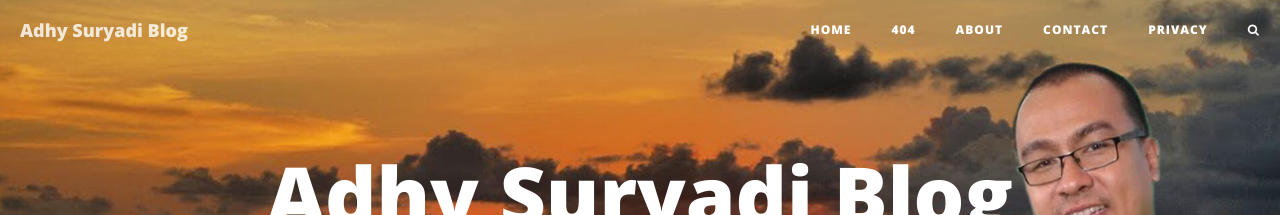
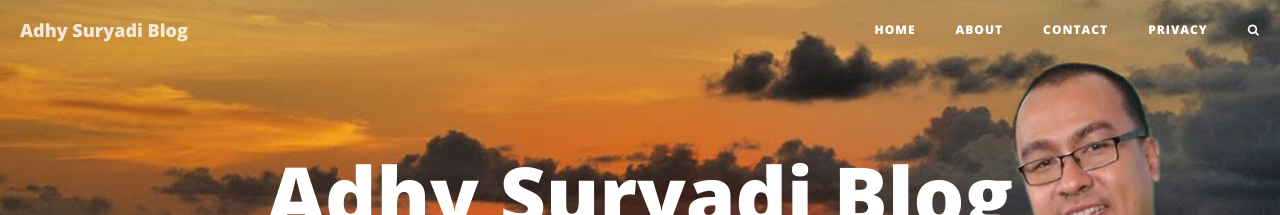
Before and after one commit to KompiAjaib/kompiajaib.github.io, a Jekyll site: the page built from index.html, in a window 1280 px wide. Shown: the top 215 px of the page. Built offline with Jekyll 4.4.1, drawn with Linux system fonts in a browser that asks for light colours; nearby versions of some CDN libraries; the list of posts is cut into pages by our own code; comment, search, counter and statistics services are not loaded.

Commit message:
Update nav.html

```diff
--- a/_includes/nav.html
+++ b/_includes/nav.html
@@ -15,7 +15,7 @@
         <div class="collapse navbar-collapse" id="bs-example-navbar-collapse-1">
             <ul class="nav navbar-nav navbar-right">
                 <li><a href="{{ site.baseurl }}/">Home</a></li>
-                {% for page in site.pages %}{% if page.title %}{% if page.url != '/404.html' %}{% if page.url contains  "/tags/" or page.url contains  "/search" %}{% else %}<li><a href="{{ page.url | prepend: site.baseurl }}">{{ page.title }}</a></li>{% endif %}{% endif %}{% endif %}{% endfor %}
+                {% for page in site.pages %}{% if page.title %}{% if page.url != '/404.html' %}{% if page.url contains  "/tags/" or page.url contains  "/search" or page.url contains  "/404" %}{% else %}<li><a href="{{ page.url | prepend: site.baseurl }}">{{ page.title }}</a></li>{% endif %}{% endif %}{% endif %}{% endfor %}
                 <li><a href="{{ root_url }}/search/" class="nav-search-link" title="Search"><i class="fa fa-search nav-search-icon"></i></a></li>
             </ul>
         </div>
```
